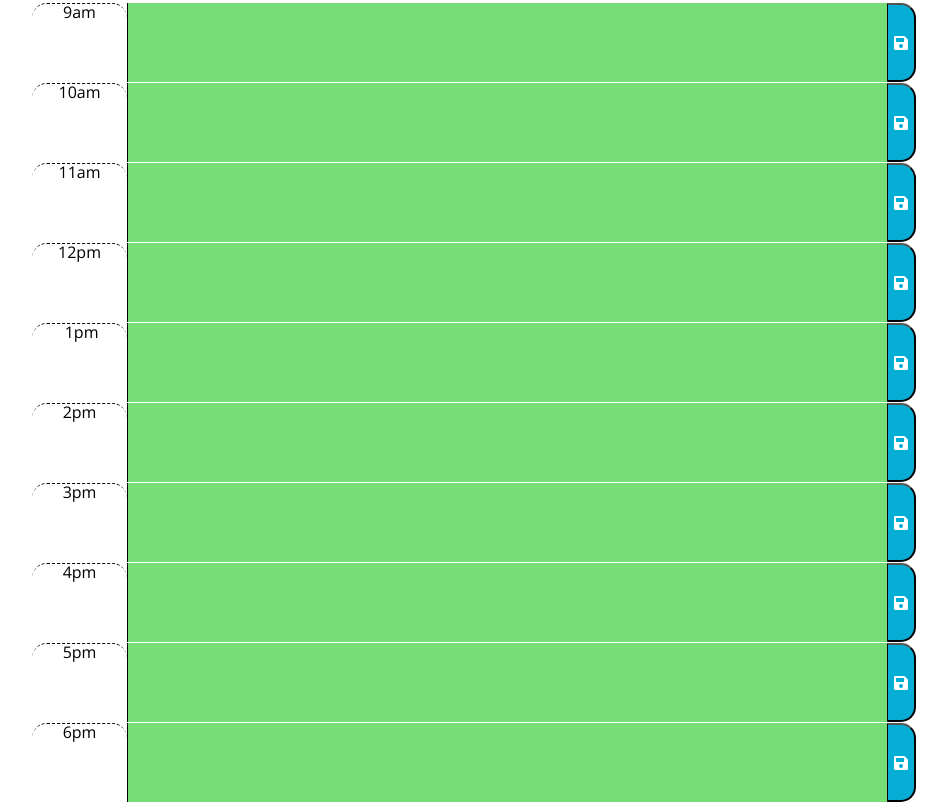
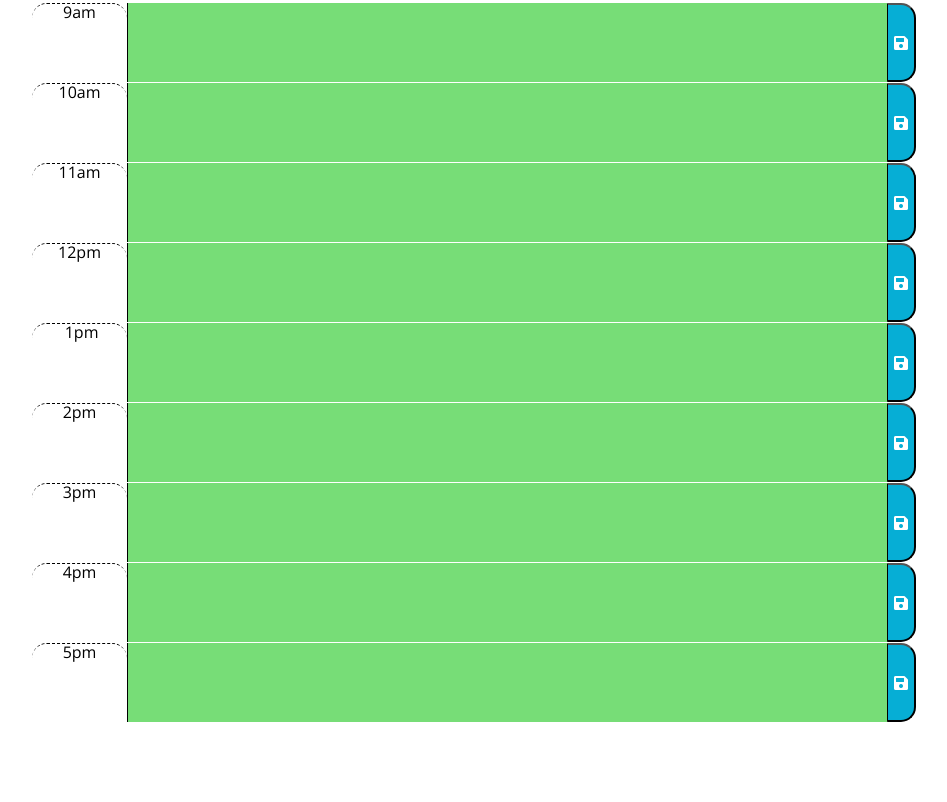
Before and after one commit to kkmusau/work-day-scheduler, a plain HTML site: page index.html in a window 1280 px wide. Shown: the part 334-1136 px from the top of the page, without its empty margins (38-985 px from the left). After the commit the page ends 1056 px from the top, so only its background shows below. Drawn offline with nearby package versions, Linux system fonts and the light colour scheme.

Commit message:
final commit

```diff
--- a/assets/js/script.js
+++ b/assets/js/script.js
@@ -1,12 +1,12 @@
 $('#currentDay').text(moment().format('lll'));
 
-let hours = [9, 10, 11, 12, 13, 14, 15, 16, 17, 18];
+let hours = [9, 10, 11, 12, 13, 14, 15, 16, 17,];
 
 let description = $('.description');
 let currentHour = moment().hour();
 
 
-for (var i = 0; i < 10; i++) {
+for (var i = 0; i < 9; i++) {
     if (currentHour === hours [i]) {
         document.getElementById(i).classList.add('present');
     }
@@ -21,7 +21,7 @@ for (var i = 0; i < 10; i++) {
 
 $('.saveBtn').on('click', function () {
     let text = $(this).siblings('.input').val();
-    let time = $(this).siblings('.hour').text;
+    let time = $(this).siblings('.hour').text();
 
     localStorage.setItem(time, text);
     console.log('test');
@@ -29,6 +29,6 @@ $('.saveBtn').on('click', function () {
 });
 
 
-for (var i = 0; i <10; i++) {
+for (var i = 0; i <9; i++) {
     $(`.hour-${i}`).val(localStorage.getItem(`hour-${i}`));
 }
--- a/index.html
+++ b/index.html
@@ -96,11 +96,6 @@
 
       </div>
 
-      <div class="row time-block">
-        <div class="hour col-1 time-block"> 6pm </div>
-        <textarea id="9" class="description col-8 input"></textarea>
-        <button class="saveBtn"><i class="fas fa-save"></i></button>
-
       </div>
 
 
```
Also changed, not shown: 1 other file.
